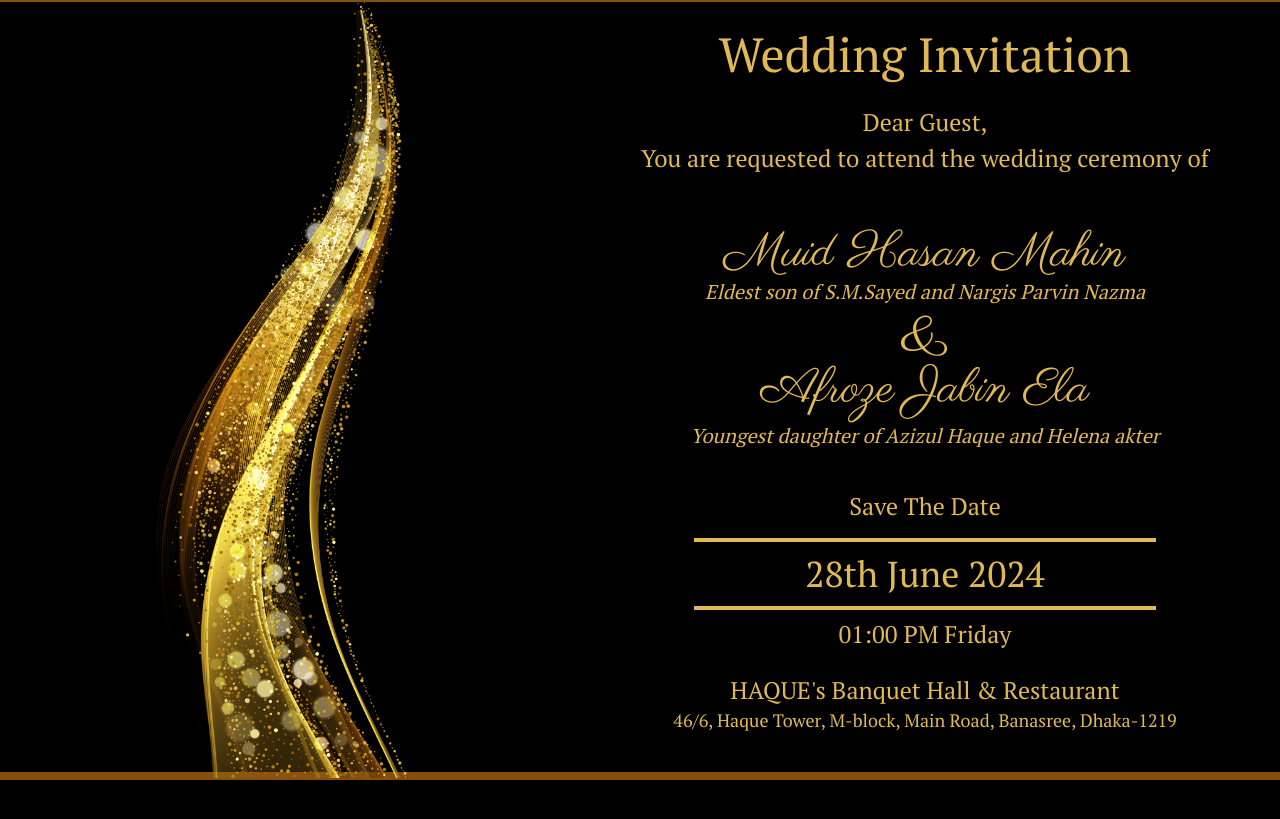
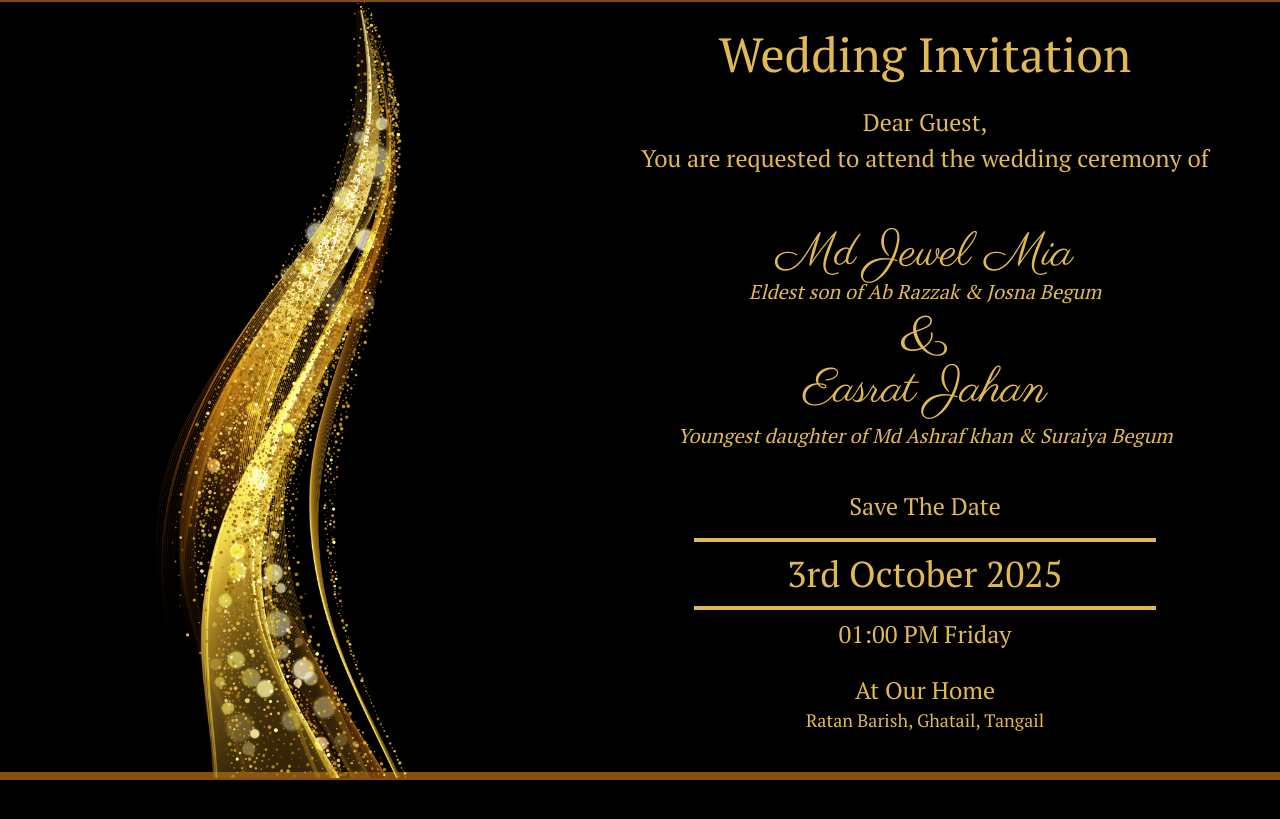
Before and after one commit to nafi-ullah/wedding-invitation, a Next.js app: page / in a window 1280 px wide. Shown: the part 257-1076 px from the top of the page. Built offline with nearby package versions, Linux system fonts and the light colour scheme.

Commit message:
added new names

```diff
--- a/app/Invitation.js
+++ b/app/Invitation.js
@@ -8,23 +8,23 @@ const Invitation = ({ guestName }) => {
 
       <div className='w-full flex justify-center text-2xl pt_sarief mb-14'>You are requested to attend the wedding ceremony of </div>
 
-      <div className='parisienne w-full text-5xl flex justify-center '>Muid Hasan Mahin</div>
-      <div className='pt_sarief w-full text-xl flex justify-center italic'>Eldest son of S.M.Sayed and Nargis Parvin Nazma</div>
+      <div className='parisienne w-full text-5xl flex justify-center '>Md Jewel Mia</div>
+      <div className='pt_sarief w-full text-xl flex justify-center italic'>Eldest son of Ab Razzak & Josna Begum</div>
       <div className='parisienne w-full text-6xl flex justify-center'>&</div>
-      <div className='parisienne w-full text-5xl flex justify-center'>Afroze Jabin Ela</div>
-      <div className='pt_sarief w-full text-xl mt-2 flex justify-center italic'>Youngest daughter of Azizul Haque and Helena akter</div>
+      <div className='parisienne w-full text-5xl flex justify-center'>Easrat Jahan</div>
+      <div className='pt_sarief w-full text-xl mt-2 flex justify-center italic'>Youngest daughter of Md Ashraf khan & Suraiya Begum</div>
       <div className='w-full my-4 flex justify-center pt_sarief text-2xl mt-10'>Save The Date </div>
       <div className='w-full flex justify-center '>
         <div className='w-1/2 h-1 bg-[#E1B954] '></div>
       </div>
-      <div className='w-full my-3 flex justify-center pt_sarief text-4xl'>28th June 2024 </div>
+      <div className='w-full my-3 flex justify-center pt_sarief text-4xl'>3rd October 2025 </div>
       <div className='w-full flex justify-center '>
         <div className='w-1/2 h-1 bg-[#E1B954] '></div>
 
       </div>
       <div className='w-full my-6 flex justify-center pt_sarief text-2xl mt-2'>01:00 PM Friday </div>
-      <div className='w-full mt-6 flex justify-center pt_sarief text-2xl '>HAQUE's Banquet Hall & Restaurant   </div>
-      <div className='w-full text-center px-5  pb-10 flex justify-center pt_sarief text-lg'>46/6, Haque Tower, M-block, Main Road, Banasree, Dhaka-1219  </div>
+      <div className='w-full mt-6 flex justify-center pt_sarief text-2xl '>At Our Home   </div>
+      <div className='w-full text-center px-5  pb-10 flex justify-center pt_sarief text-lg'>Ratan Barish, Ghatail, Tangail </div>
     </div>
   );
 }
--- a/app/page.js
+++ b/app/page.js
@@ -48,7 +48,7 @@ export default function Home() {
           value={guestName}
           onChange={(e) => setGuestName(e.target.value)}
           placeholder="Enter guest name"
-          className="mb-4 p-2 border border-gray-300 placeholder:text-black"
+          className="mb-4 p-2 border border-gray-300 text-black placeholder:text-black"
         />
         <div className="flex space-x-4">
           <button
```
